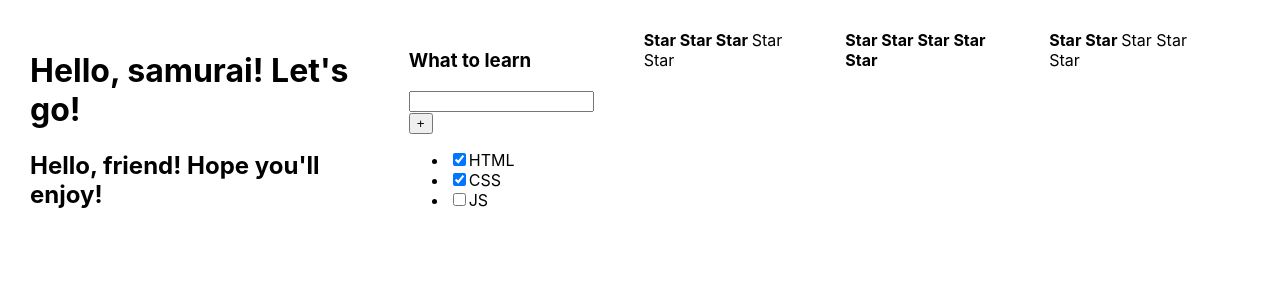
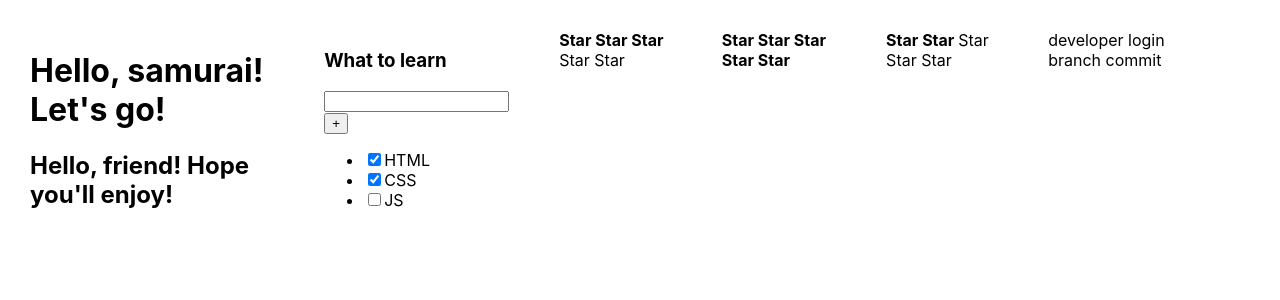
Before and after one commit to IJTINK7/Practice, a React (Create React App) app: page / in a window 1280 px wide. Shown: the top 300 px of the page. Built offline with nearby package versions, Linux system fonts and the light colour scheme.

Commit message:
developer login branch commit

```diff
--- a/src/App.tsx
+++ b/src/App.tsx
@@ -12,6 +12,7 @@ function App() {
 			<Rating value={3}/>
 			<Rating value={5}/>
 			<Rating value={2}/>
+			<div>developer login branch commit</div>
 		</div>
 	)
 }
```
